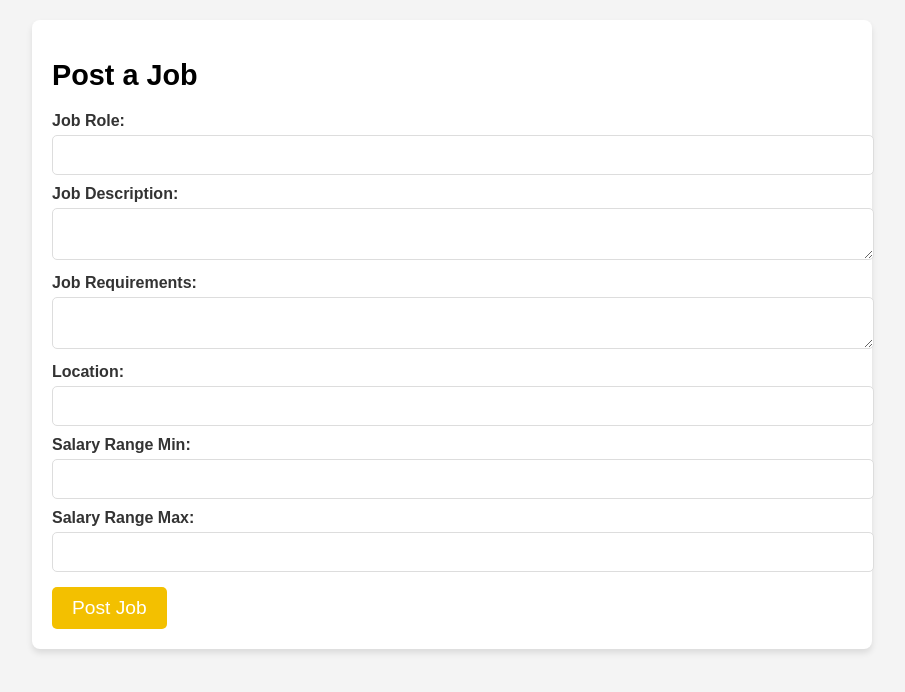
After one commit to jessyforg/CAPSTONE_Kapital, a PHP site: page /post-job.php in a window 1280 px wide. The commit adds this page. Shown: the top 692 px of the page, without its empty margins (188-1093 px from the left). Run offline with PHP 8.4, Linux system fonts and the light colour scheme; the visitor is signed in with stand-in values (Sample User, id 1); data that the repository does not hold is empty.

Commit message:
Created Job Posting Functionality

```diff
--- /dev/null
+++ b/Kapital_System/post-job.php
@@ -0,0 +1,135 @@
+<?php
+// Include the database connection file
+include 'db_connection.php';
+
+// Start the session
+session_start();
+
+// Check if the user is an entrepreneur
+if (!isset($_SESSION['role']) || $_SESSION['role'] !== 'entrepreneur') {
+    header('Location: index.php'); // Redirect if not an entrepreneur
+    exit;
+}
+
+// Fetch the startup_id of the logged-in entrepreneur
+$user_id = $_SESSION['user_id'];
+$query = "SELECT startup_id FROM Startups WHERE entrepreneur_id = '$user_id'";
+$result = mysqli_query($conn, $query);
+$row = mysqli_fetch_assoc($result);
+$startup_id = $row['startup_id']; // Use this startup_id in the job posting form
+
+// Check if the form was submitted
+if ($_SERVER['REQUEST_METHOD'] == 'POST') {
+    // Get the data from the form
+    $role = $_POST['role'];
+    $description = $_POST['description'];
+    $requirements = $_POST['requirements'];
+    $location = $_POST['location'];
+    $salary_range_min = $_POST['salary_range_min'];
+    $salary_range_max = $_POST['salary_range_max'];
+
+    // Insert the new job into the database
+    $query = "INSERT INTO Jobs (startup_id, role, description, requirements, location, salary_range_min, salary_range_max)
+              VALUES ('$startup_id', '$role', '$description', '$requirements', '$location', '$salary_range_min', '$salary_range_max')";
+
+    if (mysqli_query($conn, $query)) {
+        echo "Job posted successfully!";
+    } else {
+        echo "Error posting job: " . mysqli_error($conn);
+    }
+}
+?>
+
+<!DOCTYPE html>
+<html lang="en">
+
+<head>
+    <meta charset="UTF-8">
+    <meta name="viewport" content="width=device-width, initial-scale=1.0">
+    <title>Post Job</title>
+    <style>
+        body {
+            font-family: 'Poppins', sans-serif;
+            margin: 0;
+            background-color: #f4f4f4;
+            color: #333;
+        }
+
+        .container {
+            max-width: 800px;
+            margin: 20px auto;
+            padding: 20px;
+            background: #fff;
+            border-radius: 8px;
+            box-shadow: 0 4px 6px rgba(0, 0, 0, 0.1);
+        }
+
+        .section-title {
+            font-size: 1.8em;
+            font-weight: 600;
+            color: #000;
+            margin-bottom: 20px;
+        }
+
+        form label {
+            display: block;
+            font-weight: bold;
+            margin-top: 10px;
+        }
+
+        form input,
+        form textarea {
+            width: 100%;
+            padding: 10px;
+            margin-top: 5px;
+            border-radius: 5px;
+            border: 1px solid #ddd;
+            font-size: 1em;
+        }
+
+        form button {
+            background-color: #f3c000;
+            color: #fff;
+            padding: 10px 20px;
+            border: none;
+            border-radius: 5px;
+            font-size: 1.2em;
+            cursor: pointer;
+            margin-top: 15px;
+        }
+
+        form button:hover {
+            background-color: #ffab00;
+        }
+    </style>
+</head>
+
+<body>
+    <div class="container">
+        <h1 class="section-title">Post a Job</h1>
+
+        <form method="POST">
+            <label for="role">Job Role:</label>
+            <input type="text" name="role" required><br>
+
+            <label for="description">Job Description:</label>
+            <textarea name="description" required></textarea><br>
+
+            <label for="requirements">Job Requirements:</label>
+            <textarea name="requirements" required></textarea><br>
+
+            <label for="location">Location:</label>
+            <input type="text" name="location" required><br>
+
+            <label for="salary_range_min">Salary Range Min:</label>
+            <input type="number" name="salary_range_min" required><br>
+
+            <label for="salary_range_max">Salary Range Max:</label>
+            <input type="number" name="salary_range_max" required><br>
+
+            <button type="submit">Post Job</button>
+        </form>
+    </div>
+</body>
+
+</html>
```
Also changed, not shown: Kapital_System/entrepreneurs.php (+16 -0 lines), Kapital_System/job-seekers.php (+14 -4 lines).
